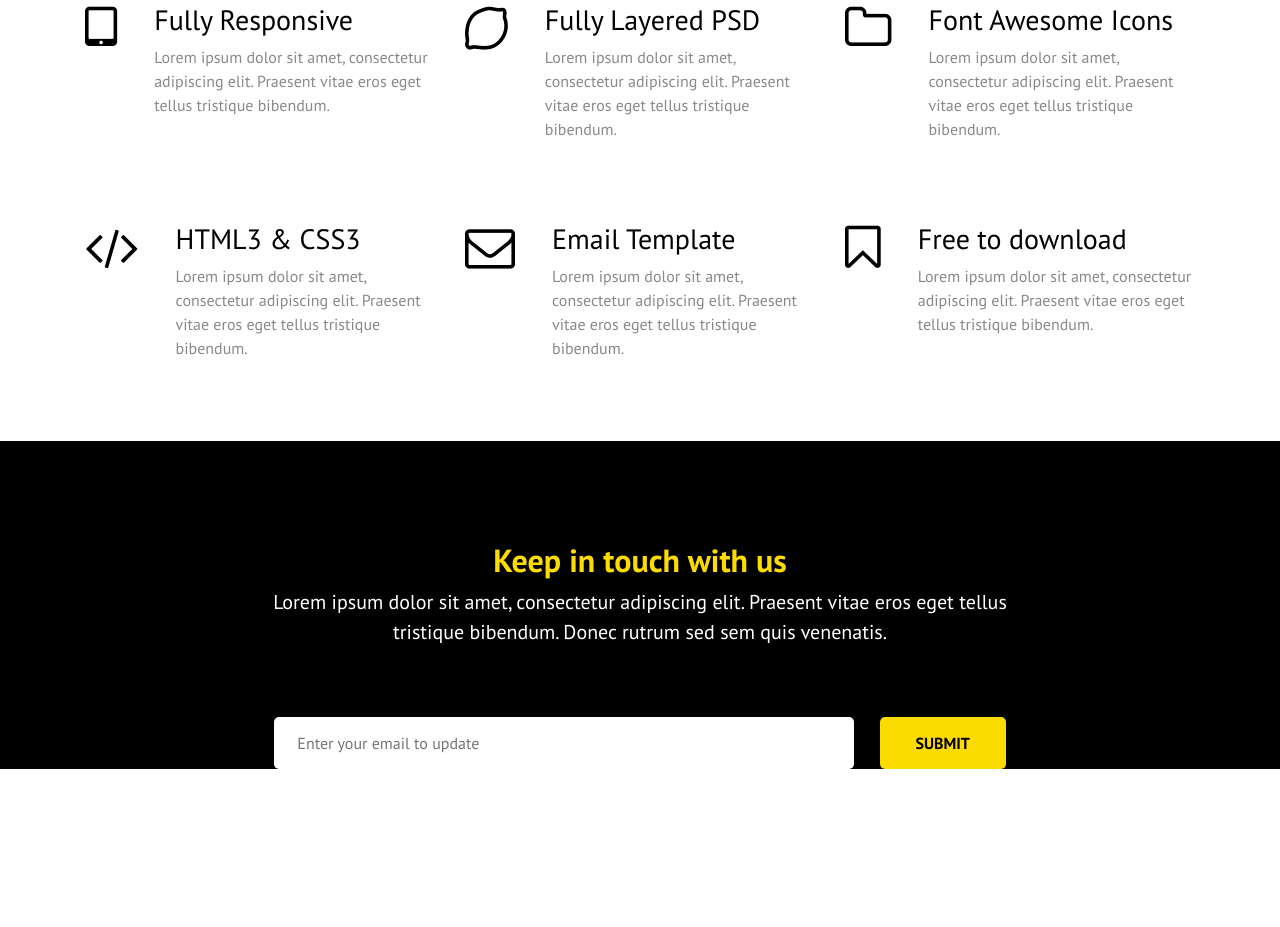
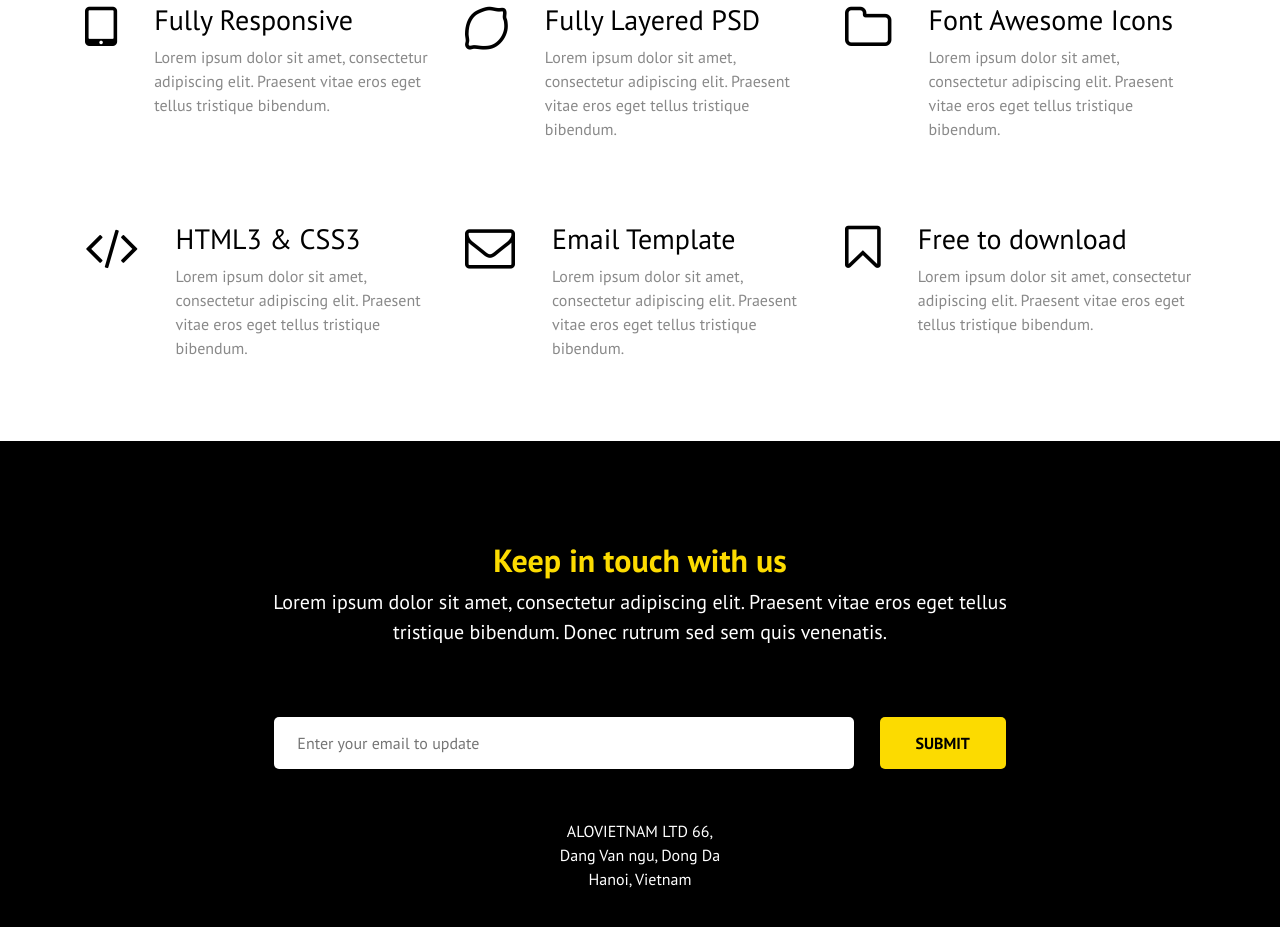
Before and after one commit to Pavluchkov/RWP, a plain HTML site: page index.html in a window 1280 px wide. Shown: the part 1009-1936 px from the top of the page. Before the commit the page ends 1778 px from the top, so only its background shows below. Drawn offline with Linux system fonts and the light colour scheme.

Commit message:
Сделана 4-я секция

```diff
--- a/css/main.css
+++ b/css/main.css
@@ -149,3 +149,14 @@ p, div, a, span{
 }
 
 /*fourth section - footer*/
+.footer{
+	background: #000;
+	padding: 50px 0 94px;
+}
+.credits{
+	color: #fff;
+	font-size: 16px;
+	width: 184px;
+	margin: 0 auto;
+	text-align: center;
+}
--- a/index.html
+++ b/index.html
@@ -206,7 +206,15 @@
 	</section>
 	<footer id="footer" class="footer">
 		<div class="container">
-
+			<div class="row">
+				<div class="col-lg-12">
+					<div class="credits">
+						ALOVIETNAM LTD
+					66, Dang Van ngu, Dong Da
+					Hanoi, Vietnam
+					</div>
+				</div>
+			</div>
 		</div>
 	</footer>
 </body>
```
